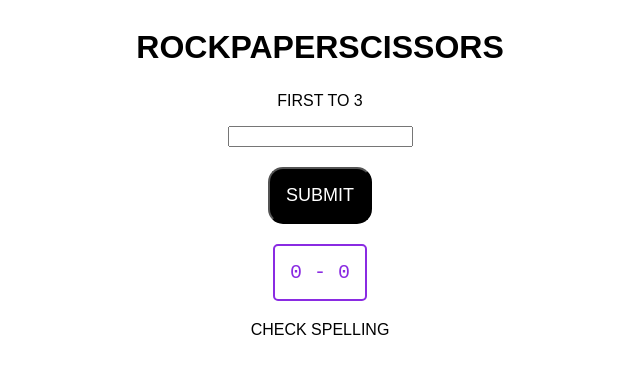
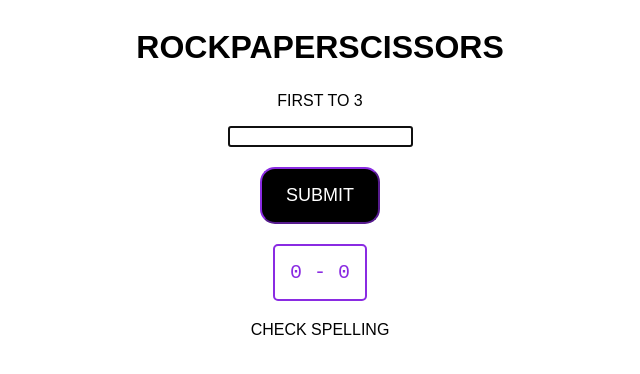
Before and after one commit to jdfeng1/odin-rockpaperscissors, a plain HTML site: page index.html in a window 1280 px wide. Both pictures are taken after typing "Sample" into the empty fields and a click on the button "SUBMIT". Shown: the whole page, without its empty margins (320-960 px from the left). Drawn offline with Linux system fonts and the light colour scheme.

Commit message:
Fix button style and focus input

```diff
--- a/index.html
+++ b/index.html
@@ -19,10 +19,12 @@
         button {
             background-color: black;
             color: white;
+            width: 120px;
             padding: 16px;
             margin: 20px;
             font-size: large;
             border-radius: 15px;
+            border-color: blueviolet;
         }
         #result {
             padding: 20px;
--- a/javascript.js
+++ b/javascript.js
@@ -14,7 +14,7 @@ let final = document.getElementById('final');
 
 playerScore.textContent = '0';
 computerScore.textContent = '0';
-
+playerSelector.focus();
 
 let playRound = (playerSelection, computerSelection) => {
     if (playerSelection == 'rock') {
@@ -55,7 +55,7 @@ let playRound = (playerSelection, computerSelection) => {
 }
 
 let submitChoice = () => {
-
+    playerSelector.focus();
     if (submit.textContent == 'RESET') {
         submit.textContent = 'SUBMIT';
         playerScore.textContent = 0;
@@ -63,8 +63,10 @@ let submitChoice = () => {
         resultDiv.textContent = '';
         final.textContent = '';
         playerSelector.disabled = false;
+        playerSelector.focus();
         return;
     }
+
 
     resultDiv.textContent = playRound(playerSelector.value.toLowerCase(), getComputerChoice());
     playerSelector.value = '';
```
